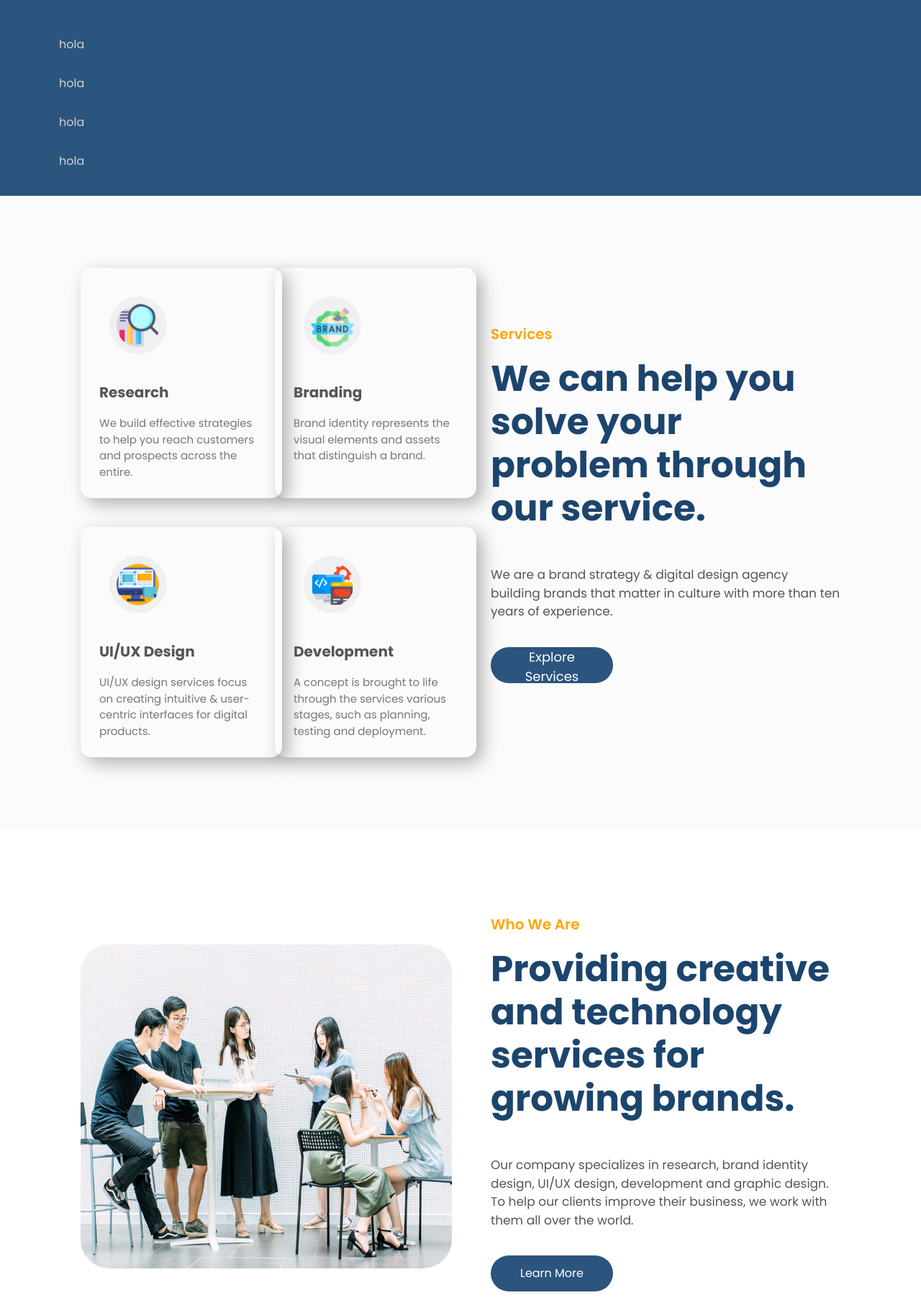
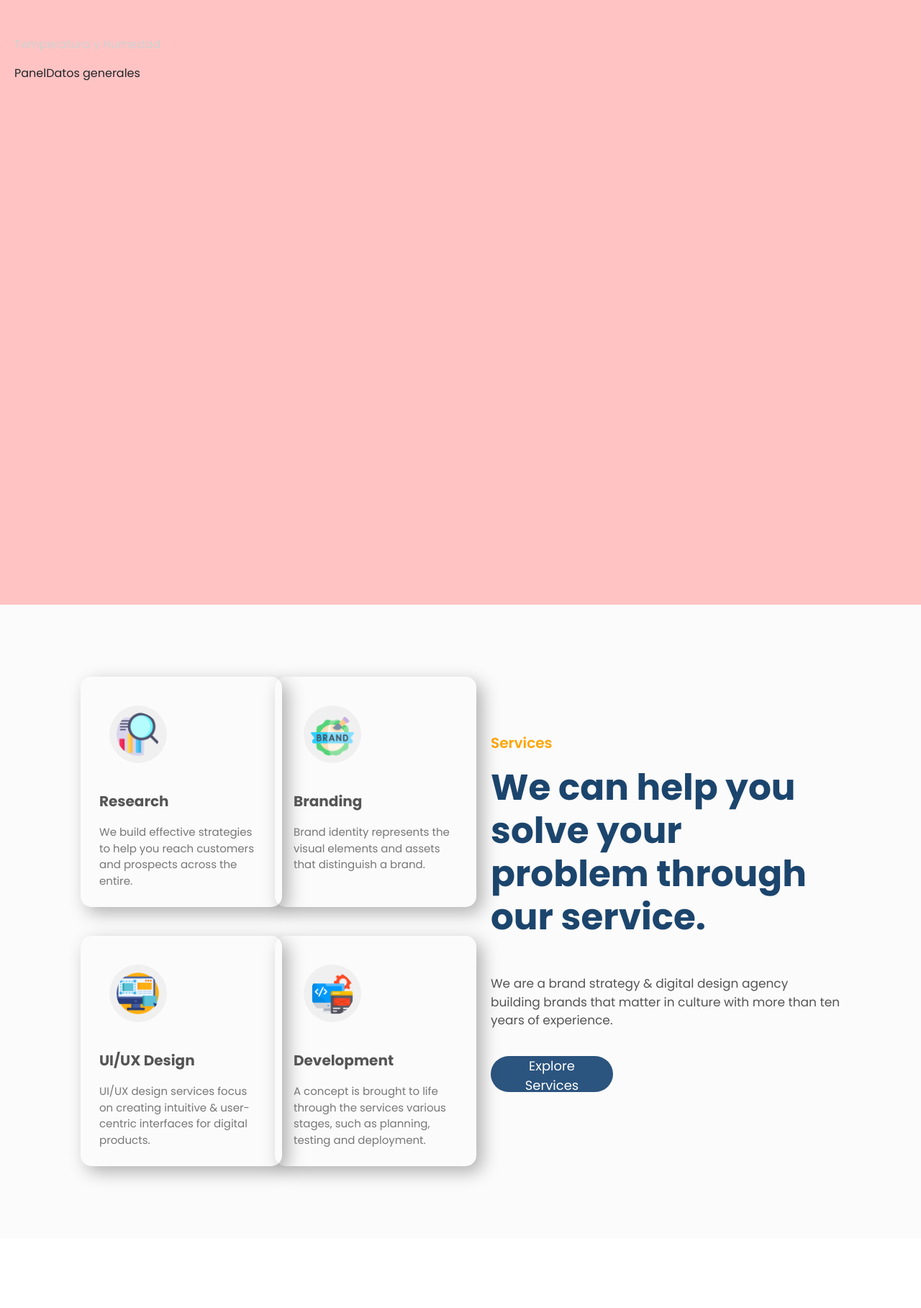
Before and after one commit to JhonHuanacuni/MonitoreoTyH_EGATUR, a PHP site: page /home.php in a window 1280 px wide. Shown: the part 103-1920 px from the top of the page at 72% size. Run offline with PHP 8.4, Linux system fonts and the light colour scheme; a user stored in the database is signed in; data comes from the database, SQL or seed files in the repository.

Commit message:
iniciando el home

```diff
--- a/css/style.css
+++ b/css/style.css
@@ -88,7 +88,7 @@
 
 .hero-section {
     padding: 20px;
-    background: #2B547E;
+    background: #ffc3c3;
 }
 
 .hero-section .text-content {
@@ -584,3 +584,13 @@ footer p {
 .btn:hover {
     opacity: 0.7;
 }
+
+.hero-section .home-principal{
+    height: 100vh;
+    display: flex;
+    flex-direction: column;
+}
+
+.home-principal .panel-principal{
+    display: flex;
+}
--- a/home.php
+++ b/home.php
@@ -21,10 +21,10 @@ if (!isset($_SESSION['username'])) {
     <title>Homepage</title>
 
     <link href="https://cdn.jsdelivr.net/npm/bootstrap@5.3.1/dist/css/bootstrap.min.css" rel="stylesheet" integrity="sha384-4bw+/aepP/YC94hEpVNVgiZdgIC5+VKNBQNGCHeKRQN+PtmoHDEXuppvnDJzQIu9" crossorigin="anonymous">
-
     <link rel="stylesheet" href="https://cdnjs.cloudflare.com/ajax/libs/bootstrap-icons/1.10.5/font/bootstrap-icons.min.css">
 
-    <link rel="stylesheet" href="css/style.css">
+    <link rel="stylesheet" href="css/style.css?v=<?php echo time(); ?>">
+
 </head>
 
 <body>
@@ -103,26 +103,19 @@ if (!isset($_SESSION['username'])) {
     <!-- hero section  -->
 
     <section id="home" class="hero-section">
-        <div class="container">
-            <div class="sidebar">
-                <div class="sidebar-item">
-                    <p>hola</p>
+        <div class="home-principal">
+            <div class="titulo">
+                <p>Temperatura y Humedad</p>
+            </div>
+            <section class="panel-principal">
+                <div class="grafica-principal">
+                    Panel
                 </div>
-                <div class="sidebar-item">
-                    <p>hola</p>
+                <div class="Datos-generales">
+                    Datos generales
                 </div>
-                <div class="sidebar-item">
-                    <p>hola</p>
-                </div>
-                <div class="sidebar-item">
-                    <p>hola</p>
-                </div>
-            </div>
-            <div class="main">
-                <div class="top-bar"></div>
-                <div class="main-content"></div>
-                <div class="bottom-right"></div>
-            </div>
+            </section>
+
         </div>
     </section>
 
```
Also changed, not shown: css/style1.css (+0 -47 lines).
